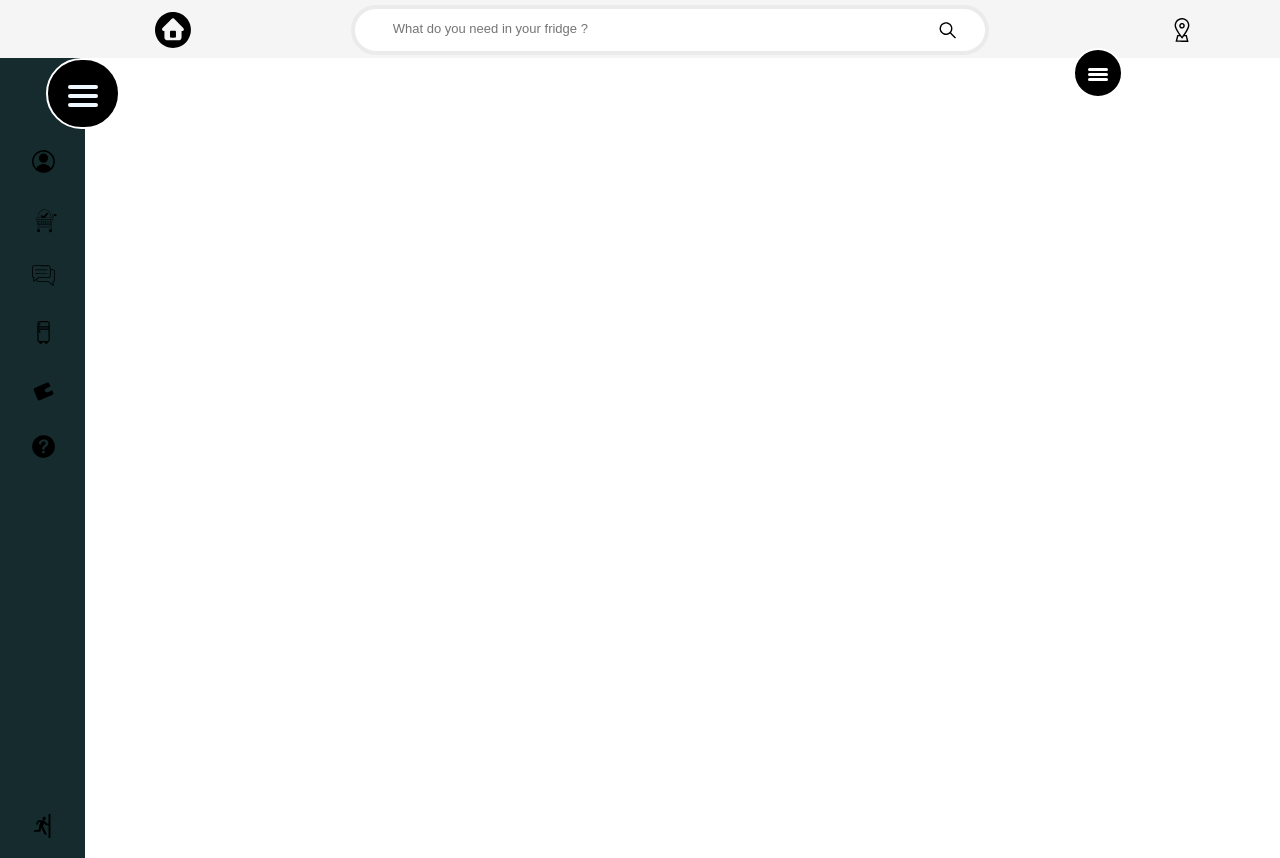
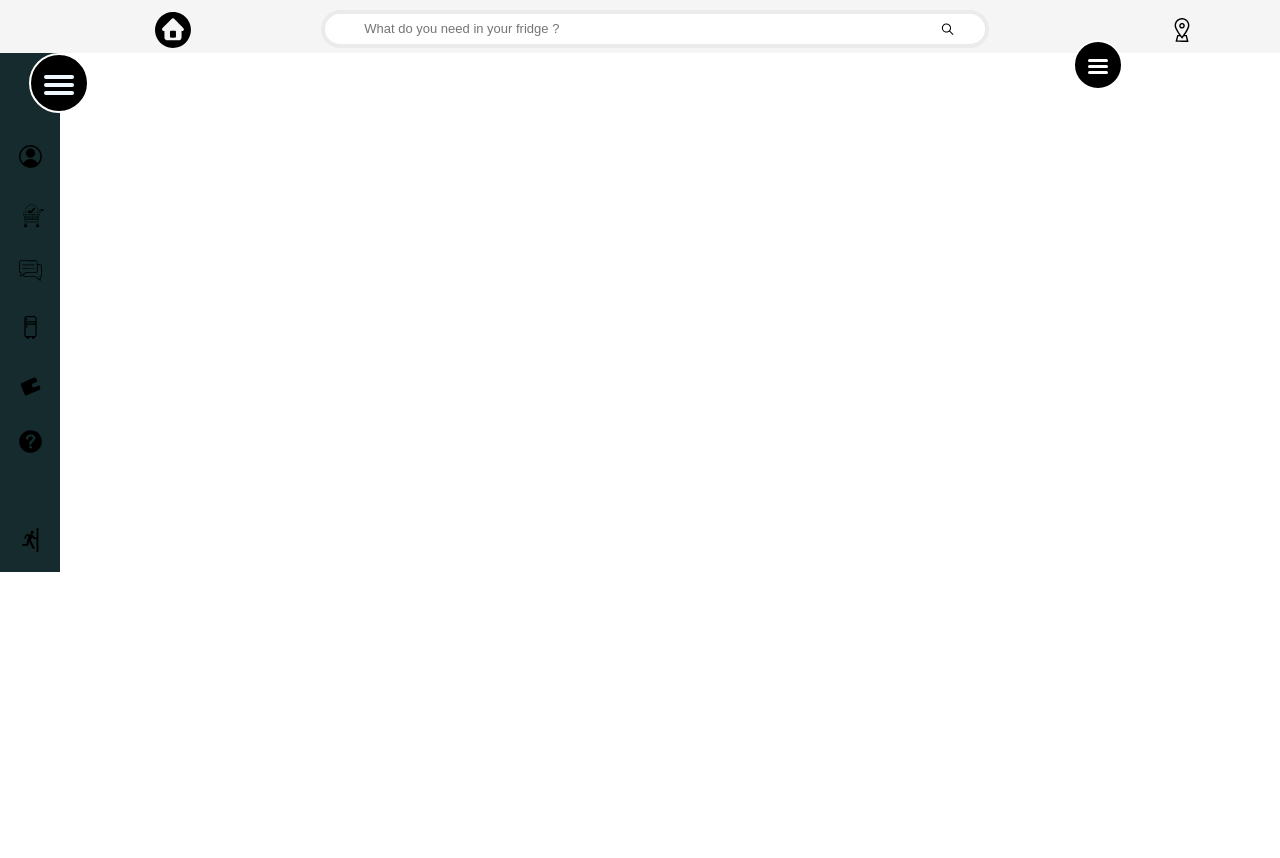
Before and after one commit to rebeccadjim/eco_frigdely, a React (Create React App) app: page /user in a window 1280 px wide. After the commit the page ends 800 px from the top, so only its background shows below. Built offline with nearby package versions, Linux system fonts and the light colour scheme.

Commit message:
NavBar done (except span arrow)

```diff
--- a/src/components/NavBar/NavBar.css
+++ b/src/components/NavBar/NavBar.css
@@ -1,4 +1,8 @@
-nav{
+a{
+    text-decoration: none;
+}
+
+.banner-container{
     background-color: white;
     color: grey;
     border-bottom: 3px solid rgb(245, 245, 245);
@@ -11,16 +15,25 @@ nav{
 
     margin: 0 auto;
     padding: 0 30px;
+    height: 100px;
+    max-width: 1280px;
+    background-color: rgb(245, 245, 245);
+}
+
+.banner-content-NX{
+    margin: 0 auto;
+    padding: 0 30px;
+    height: 50px;
     max-width: 1280px;
     background-color: rgb(245, 245, 245);
 }
 .search-bar-container {
-    position: relative;
+    position: absolute;
     display: flex;
     vertical-align: middle;
     margin: auto;
     background-color: rgb(255, 255, 255);
-    margin-top: 5px;
+    margin-top: 25px;
     width: 50%;
     height: 42px;
     padding: 0px 10px;
@@ -33,6 +46,12 @@ nav{
     color: rgb(88, 87, 87);
 }
 
+.search-bar-container-NX{
+    position: absolute;
+    margin-top: 10px;
+    width: 50%;
+    height: 30px;
+}
 .loop-icon{
     width: 60px;
 }
@@ -58,8 +77,21 @@ nav{
 }
 .home-item{
     position: absolute;
-    top: -15px;
+    top: 5px;
     left: 10%;
+}
+
+.home-item-NX{
+    position: absolute;
+    top : -15px;
+}
+
+.home-word{
+    color: #000;
+    text-transform: uppercase;
+    font-size: small;
+    text-decoration: none;
+    margin-top: -30px;
 }
 
 .home-item img{
@@ -69,8 +101,21 @@ nav{
 
 .map-item{
     position: absolute;
-    top: 0px;
+    top: 15px;
     left: 90%;
+}
+
+.map-item-NX{
+    position: absolute;
+    top: 0;
+ }
+
+ .map-word{
+    color: #000;
+    text-transform: uppercase;
+    font-size: small;
+    text-decoration: none;
+    margin-top: -15px;
 }
 
 .map-item img{
@@ -81,7 +126,7 @@ nav{
 .nav-bar-visible{
     position: absolute;
     right: 15%;
-    top: 6%;
+    top: 13%;
 
     background: none;
     border: none;
@@ -98,7 +143,7 @@ nav{
 
 .nav-bar-visible span{
     display:block;
-    margin-top: 2px;
+    margin-top: 3px;
     background-color: rgb(255, 255, 255);
     border-radius: 15px;
     height: 3px;
@@ -112,6 +157,11 @@ nav{
     margin: auto;
 }
 
+.nav-bar-visible-out{
+    position: absolute;
+    right: 15%;
+    top: 5%;
+}
 .nav-bar-visible-in:hover span:nth-child(1){
     width: 25px;
     transform: translate(-8px,3px) rotate(-60deg);
--- a/src/components/NavBar/NavBar.js
+++ b/src/components/NavBar/NavBar.js
@@ -13,15 +13,15 @@ const NavBar = () => {
     return (
         <div className='banner-container'>
             <nav>
-                <div className='banner-content'>
-                    <div className='home-item'>
+                <div className={isVisible ? 'banner-content':'banner-content banner-content-NX'}>
+                    <div className={isVisible ? 'home-item':'home-item home-item-NX'}>
                         <a href='#' className='home-items'>
                             <img src={homeImage} alt='' srcSet=''></img>
                             {isVisible && <h2 className='home-word'>Home</h2>}
                         </a>
 
                     </div>
-                    <div className='search-bar-container'>
+                    <div className={isVisible ? 'search-bar-container':'search-bar-container search-bar-container-NX'}>
                         <div className='search-bar'>
                             <input className="search-bar-content" type='text' placeholder='What do you need in your fridge ?'>
                             </input>
@@ -29,7 +29,7 @@ const NavBar = () => {
                         <img className='loop-icon' src={loopImage} alt='' srcSet=''></img>
                     </div>
                     <button className={isVisible ?
-                        "nav-bar-visible nav-bar-visible-in " : "nav-bar-visible nav-bar-visible-in"}
+                        "nav-bar-visible nav-bar-visible-in " : "nav-bar-visible nav-bar-visible-out"}
 
                         onClick={() => setVisible(!isVisible)}>
                         <span></span>
@@ -37,10 +37,10 @@ const NavBar = () => {
                         <span></span>
                     </button>
 
-                    <div className='map-item'>
+                    <div className={isVisible ? 'map-item':'map-item map-item-NX'}>
                         <a href='#' className='map-items'>
                             <img src={mapLogo} alt='' srcSet=''></img>
-                            {isVisible && <h2 className='home-word'>Map</h2>}
+                            {isVisible && <h2 className='map-word'>Map</h2>}
                         </a>
                     </div>
                 </div>
--- a/src/components/SideBar/SideBar.css
+++ b/src/components/SideBar/SideBar.css
@@ -1,7 +1,7 @@
 .side-nav-container{
     background-color: rgb(21, 43, 46);
     width : 300px;
-    height : 100vh;
+    height : 519px;
     position : relative;
     color: white;
 
@@ -9,7 +9,7 @@
 }
 
 .side-nav-container-NX{
-    width: 85px;
+    width: 60px;
 }
 .nav-upper,
 .nav-heading, nav-menus, menu-item, .nav-footer{
@@ -36,7 +36,7 @@
 
 .menu{
     position: absolute;
-    right: 0;
+    right: 10%;
 
     background: none;
     border: none;
@@ -45,15 +45,15 @@
     margin: auto -35px;
     background-color: rgb(0, 0, 0);
     border: 2px solid white;
-    padding: 20px;
+    padding: 0 13px;
     border-radius: 90px;
-    height: 71px;
-    width: 74px;
+    height: 60px;
+    width: 60px;
 }
 
 .menu span{
     display:block;
-    margin-top: 5px;
+    margin-top: 4px;
     background-color: aliceblue;
     border-radius: 15px;
     height: 4px;
@@ -112,7 +112,7 @@
 }
 
 .menu-item-NX{
-    margin: auto 5px;
+    margin: auto -8px;
     width:  4.5em;
 }
 
@@ -175,8 +175,8 @@
 }
 
 .logout-icon{
-    width: 40px;
-    padding: 0 10px;
+    width: 30px;
+    padding: 0 2px;
     margin: auto 2px;
     margin-bottom: 2px;
     border-radius: 30px;
@@ -186,7 +186,7 @@
 .logout-icon-NX{
     width: 60px;
     padding: 0 10px;
-    margin: auto 2px;
+    margin: auto -10px;
     margin-bottom: 2px;
     border-radius: 60px;
 }
```
